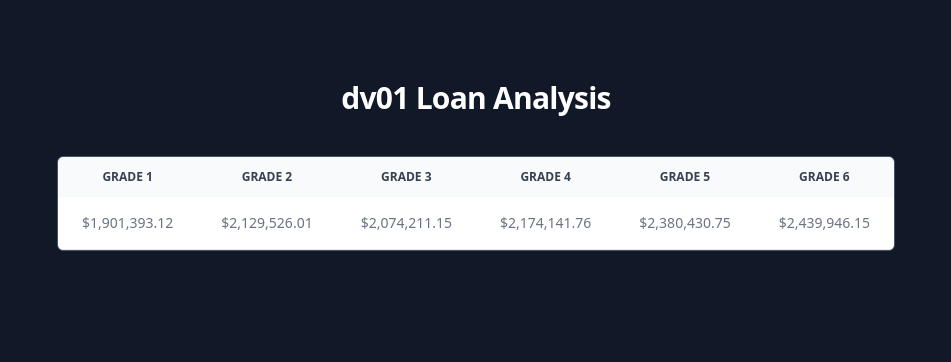
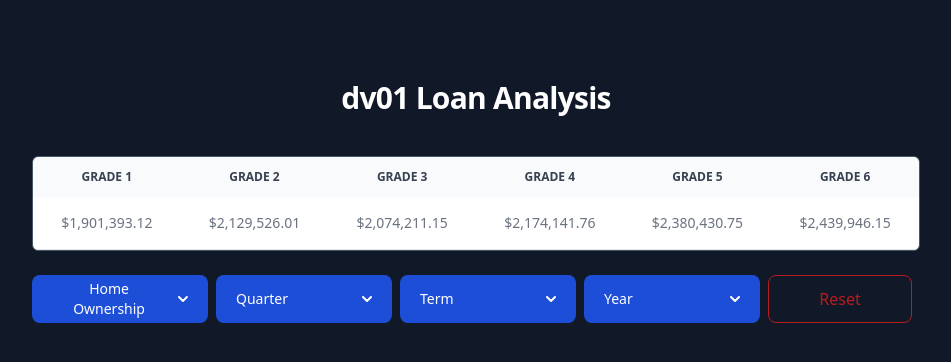
Before and after one commit to kcereno/kc---dv01-Frontend-Challenge-202103, a React (Create React App) app: page / in a window 1280 px wide. Shown: the top 362 px of the page, without its empty margins (164-1115 px from the left). Built offline with nearby package versions, Linux system fonts and the light colour scheme.

Commit message:
Make GradeTableFilter and Dropdown component

```diff
--- a/public/index.html
+++ b/public/index.html
@@ -2,17 +2,26 @@
 <html lang="en">
   <head>
     <meta charset="utf-8" />
-    <link rel="shortcut icon" href="%PUBLIC_URL%/favicon.ico" />
+    <link
+      rel="shortcut icon"
+      href="%PUBLIC_URL%/favicon.ico"
+    />
     <meta
       name="viewport"
       content="width=device-width, initial-scale=1, shrink-to-fit=no"
     />
-    <meta name="theme-color" content="#000000" />
+    <meta
+      name="theme-color"
+      content="#000000"
+    />
     <!--
       manifest.json provides metadata used when your web app is added to the
       homescreen on Android. See https://developers.google.com/web/fundamentals/web-app-manifest/
     -->
-    <link rel="manifest" href="%PUBLIC_URL%/manifest.json" />
+    <link
+      rel="manifest"
+      href="%PUBLIC_URL%/manifest.json"
+    />
     <!--
       Notice the use of %PUBLIC_URL% in the tags above.
       It will be replaced with the URL of the `public` folder during the build.
@@ -23,6 +32,10 @@
       Learn how to configure a non-root public URL by running `npm run build`.
     -->
     <title>dv01 Loan Analysis</title>
+    <link
+      href="https://cdnjs.cloudflare.com/ajax/libs/flowbite/2.2.1/flowbite.min.css"
+      rel="stylesheet"
+    />
   </head>
   <body>
     <noscript>You need to enable JavaScript to run this app.</noscript>
@@ -37,5 +50,6 @@
       To begin the development, run `npm start` or `yarn start`.
       To create a production bundle, use `npm run build` or `yarn build`.
     -->
+    <script src="https://cdnjs.cloudflare.com/ajax/libs/flowbite/2.2.1/flowbite.min.js"></script>
   </body>
 </html>
--- a/src/App.tsx
+++ b/src/App.tsx
@@ -1,4 +1,6 @@
 import GradeTable from './components/GradeTable';
+import GradeTableFilter from './components/GradeTableFilter';
+import { setFilters } from './features/loanData/loanDataSlice';
 import { useAppDispatch } from './hooks/useAppDispatch';
 import { useAppSelector } from './hooks/useAppSelector';
 import useFetchData from './hooks/useFetchData';
@@ -30,6 +32,13 @@
         <>
           <div className="space-y-6">
             <GradeTable loanData={filteredData} />
+            <GradeTableFilter
+              filters={filters}
+              updateFilters={(updatedFilters) => {
+                dispatch(setFilters(updatedFilters));
+              }}
+              loanData={data}
+            />
           </div>
         </>
       )}
--- /dev/null
+++ b/src/components/GradeTableFilter.tsx
@@ -0,0 +1,90 @@
+import {
+  FilterType,
+  HomeOwnershipEnum,
+  LoanDataType,
+  QuarterEnum,
+  TermType,
+} from '../features/loanData/types';
+import { extractUniqueValues } from '../utils';
+import Dropdown from './ui/Dropdown';
+import { DropdownDataType } from './ui/Dropdown/types';
+
+type GradeTableFilterProps = {
+  updateFilters: (updatedFilter: FilterType[]) => void;
+  filters: FilterType[];
+  loanData: LoanDataType[];
+};
+
+function GradeTableFilter({
+  updateFilters,
+  loanData,
+  filters,
+}: GradeTableFilterProps) {
+  const dropdownData: DropdownDataType[] = [
+    {
+      label: 'Home Ownership',
+      id: 'homeOwnership',
+      options: extractUniqueValues(
+        loanData,
+        'homeOwnership'
+      ) as HomeOwnershipEnum[],
+    },
+    {
+      label: 'Quarter',
+      id: 'quarter',
+      options: extractUniqueValues(loanData, 'quarter') as QuarterEnum[],
+    },
+    {
+      label: 'Term',
+      id: 'term',
+      options: extractUniqueValues(loanData, 'term') as TermType[],
+    },
+    {
+      label: 'Year',
+      id: 'year',
+      options: extractUniqueValues(loanData, 'year') as number[],
+    },
+  ];
+
+  const handleDropdownChange = (selectedOption: FilterType) => {
+    const newFilterKey = Object.keys(selectedOption)[0];
+
+    const existingFilterIndex = filters.findIndex((filter) =>
+      filter.hasOwnProperty(newFilterKey)
+    );
+
+    const updatedFilters =
+      existingFilterIndex !== -1
+        ? filters.map((filter, index) =>
+            index === existingFilterIndex ? selectedOption : filter
+          )
+        : [...filters, selectedOption];
+
+    updateFilters(updatedFilters);
+  };
+
+  return (
+    <div className="flex gap-2 justify-center">
+      {dropdownData.map((data, index) => (
+        <Dropdown
+          key={index}
+          label={data.label}
+          id={data.id}
+          options={data.options}
+          onChange={(selectedOption) => {
+            handleDropdownChange(selectedOption);
+          }}
+        />
+      ))}
+      <button
+        type="button"
+        className="w-36 text-red-700 hover:text-white border h-12 border-red-700 hover:bg-red-800 focus:ring-4 focus:outline-none focus:ring-red-300 font-medium rounded-lg text-md px-5 py-2.5 text-center me-2 mb-2 dark:border-red-500 dark:text-red-500 dark:hover:text-white dark:hover:bg-red-600 dark:focus:ring-red-900"
+        onClick={() => updateFilters([])}
+      >
+        Reset
+      </button>
+    </div>
+  );
+}
+
+export default GradeTableFilter;
--- /dev/null
+++ b/src/components/ui/Dropdown/index.tsx
@@ -0,0 +1,71 @@
+import { useState } from 'react';
+import { FilterType } from '../../../features/loanData/types';
+import { DropdownOptionType } from './types';
+
+type DropDownPropsType = {
+  label: string;
+  id: string;
+  options: DropdownOptionType[];
+  onChange: (selectedOption: FilterType) => void;
+};
+
+function Dropdown({ label, id, options, onChange }: DropDownPropsType) {
+  const [selected, setSelected] = useState<null | any>(null);
+
+  const handleSelect = (value: DropdownOptionType) => {
+    setSelected(value);
+    onChange({
+      [id]: value,
+    });
+  };
+  return (
+    <>
+      <button
+        id="dropdownDefaultButton"
+        data-dropdown-toggle={label}
+        className="  text-white w-44 h-12 bg-blue-700 hover:bg-blue-800 focus:ring-4 focus:outline-none focus:ring-blue-300 font-medium rounded-lg text-sm px-5 py-2.5 justify-between text-center inline-flex items-center  dark:bg-blue-600 dark:hover:bg-blue-700 dark:focus:ring-blue-800"
+        type="button"
+      >
+        {selected ? selected : label}
+        <svg
+          className="w-2.5 h-2.5 ms-3"
+          aria-hidden="true"
+          xmlns="http://www.w3.org/2000/svg"
+          fill="none"
+          viewBox="0 0 10 6"
+        >
+          <path
+            stroke="currentColor"
+            strokeLinecap="round"
+            strokeLinejoin="round"
+            strokeWidth="2"
+            d="m1 1 4 4 4-4"
+          />
+        </svg>
+      </button>
+
+      {/* Drowpdown Menu */}
+      <div
+        id={label}
+        className="z-10 hidden bg-white divide-y divide-gray-100 rounded-lg shadow w-44 dark:bg-gray-700"
+      >
+        <ul
+          className="py-2 text-sm text-gray-700 dark:text-gray-200"
+          aria-labelledby="dropdownDefaultButton"
+        >
+          {options.map((option, index) => (
+            <li
+              key={index}
+              className="block px-4 py-2 hover:bg-gray-100 dark:hover:bg-gray-600 dark:hover:text-white hover:text-gray-900 cursor-pointer"
+              onClick={() => handleSelect(option)}
+            >
+              {option}
+            </li>
+          ))}
+        </ul>
+      </div>
+    </>
+  );
+}
+
+export default Dropdown;
--- /dev/null
+++ b/src/components/ui/Dropdown/types.ts
@@ -0,0 +1,17 @@
+import {
+  HomeOwnershipEnum,
+  QuarterEnum,
+  TermType,
+} from '../../../features/loanData/types';
+
+export type DropdownOptionType =
+  | HomeOwnershipEnum
+  | QuarterEnum
+  | TermType
+  | number;
+
+export type DropdownDataType = {
+  label: string;
+  id: string;
+  options: DropdownOptionType[];
+};
```
